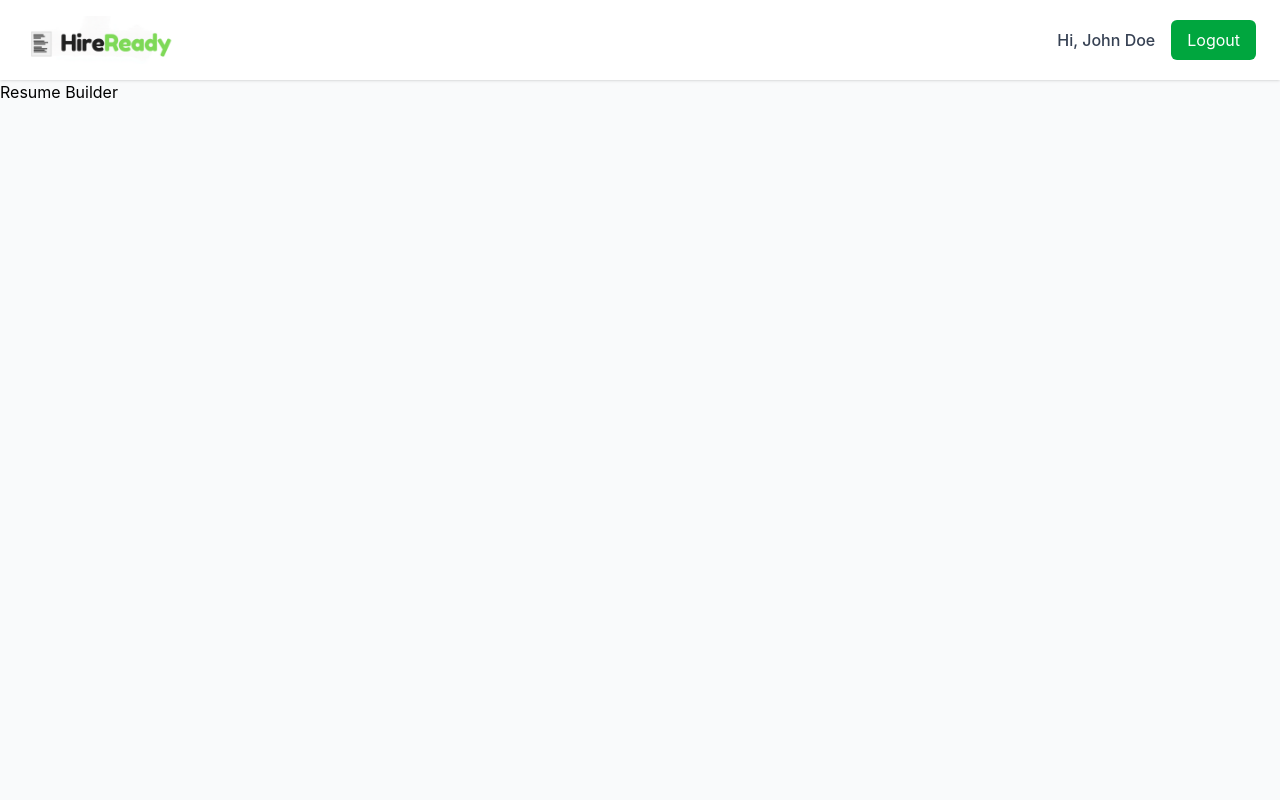
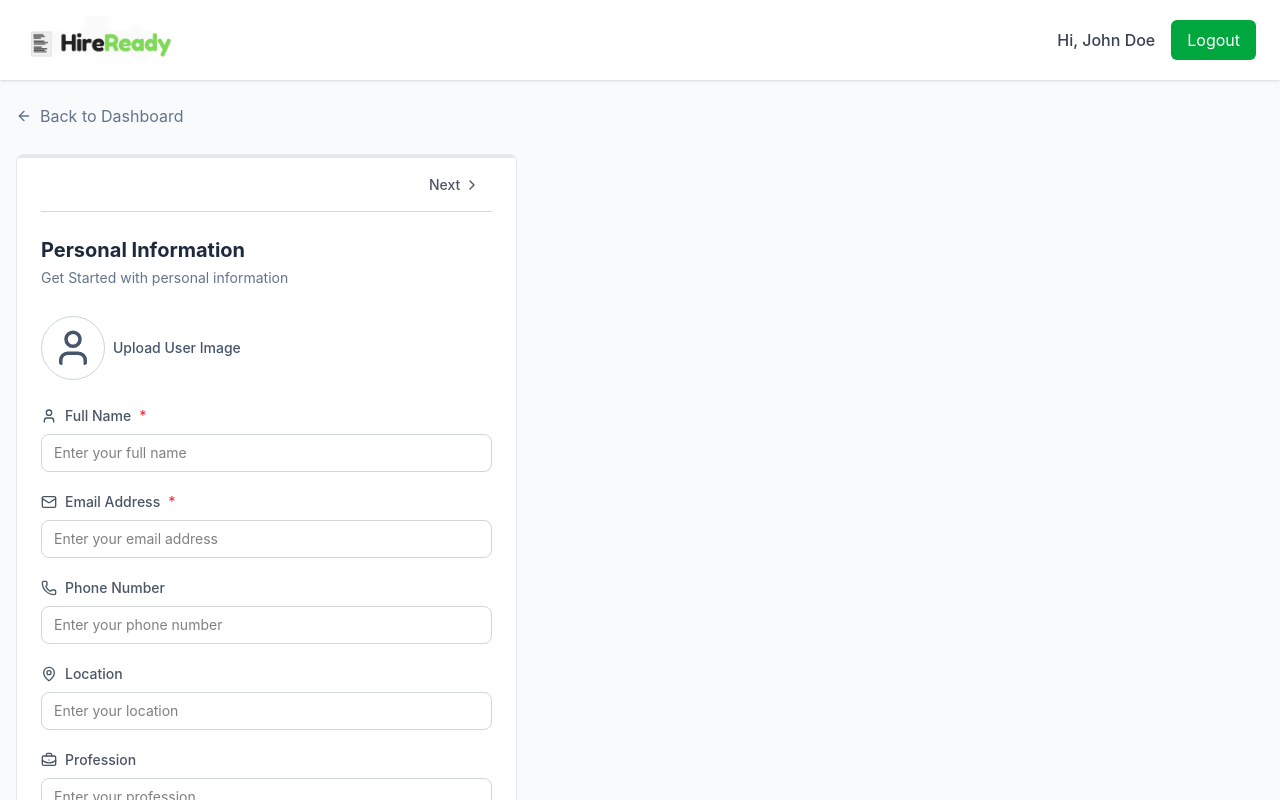
Before and after one commit to tanyaaazzz/HireReady, a React (Vite) app in the folder client/: page /app/builder/1 in a window 1280 px wide. Shown: the top 800 px of the page. Built offline with nearby package versions, Linux system fonts and the light colour scheme.

Commit message:
preview left

```diff
--- /dev/null
+++ b/client/src/components/PersonalInfoform.jsx
@@ -0,0 +1,181 @@
+import {
+  User,
+  Globe,
+  Mail,
+  Phone,
+  MapPin,
+  CircleUser,
+  BriefcaseBusinessIcon,
+} from 'lucide-react'
+import React, { useEffect, useState } from 'react'
+
+const PersonalInfoform = ({
+  data,
+  onChange,
+  removeBackground,
+  setRemoveBackground,
+}) => {
+
+  const [imagePreviewUrl, setImagePreviewUrl] = useState(null)
+
+  const handleChange = (field, value) => {
+    onChange({ ...data, [field]: value })
+  }
+
+  // Build/revoke object URL only when the image file actually changes,
+  // instead of calling URL.createObjectURL on every render (memory leak fix)
+  useEffect(() => {
+    if (data?.image && typeof data.image === 'object') {
+      const url = URL.createObjectURL(data.image)
+      setImagePreviewUrl(url)
+
+      return () => URL.revokeObjectURL(url)
+    } else {
+      setImagePreviewUrl(null)
+    }
+  }, [data?.image])
+
+  const fields = [
+    {
+      key: "full_name",
+      label: "Full Name",
+      icon: User,
+      type: "text",
+      required: true
+    },
+    {
+      key: "email",
+      label: "Email Address",
+      icon: Mail,
+      type: "email",
+      required: true
+    },
+    {
+      key: "phone",
+      label: "Phone Number",
+      icon: Phone,
+      type: "tel",
+    },
+    {
+      key: "location",
+      label: "Location",
+      icon: MapPin,
+      type: "text",
+    },
+    {
+      key: "profession",
+      label: "Profession",
+      icon: BriefcaseBusinessIcon,
+      type: "text",
+    },
+    {
+      key: "linkedin",
+      label: "LinkedIn Profile",
+      icon: CircleUser,
+      type: "url",
+    },
+    {
+      key: "website",
+      label: "Portfolio",
+      icon: Globe,
+      type: "url",
+    }
+  ]
+
+  return (
+    <div className='space-y-5'>
+      <div>
+        <h3 className='text-xl font-bold text-slate-800'>
+          Personal Information
+        </h3>
+        <p className='text-sm text-slate-500 mt-1'>
+          Get Started with personal information
+        </p>
+      </div>
+
+      <div className='flex items-center gap-4'>
+        <label className='cursor-pointer'>
+          {data?.image ? (
+            <img
+              src={
+                typeof data.image === 'string'
+                  ? data.image
+                  : imagePreviewUrl
+              }
+              alt='Profile'
+              className='w-16 h-16 rounded-full object-cover mt-2 ring ring-slate-300 hover:opacity-80 transition-all'
+            />
+          ) : (
+            <div className='inline-flex items-center gap-2 mt-2 text-slate-600 hover:text-slate-700 cursor-pointer'>
+              <User className='w-16 h-16 p-2.5 border border-slate-300 rounded-full' />
+              <span className='text-sm font-medium'>
+                Upload User Image
+              </span>
+            </div>
+          )}
+
+          <input
+            type='file'
+            accept='image/jpeg,image/png'
+            className='hidden'
+            onChange={(e) =>
+              handleChange('image', e.target.files[0])
+            }
+          />
+        </label>
+
+        {typeof data?.image === 'object' && data?.image && (
+          <div className='flex flex-col gap-2 pl-2 text-sm'>
+            <p className='font-medium text-slate-700'>
+              Remove Background
+            </p>
+
+            <label className='relative inline-flex items-center cursor-pointer'>
+              <input
+                type='checkbox'
+                className='sr-only peer'
+                onChange={() =>
+                  setRemoveBackground((prev) => !prev)
+                }
+                checked={removeBackground}
+              />
+
+              <div className='w-9 h-5 bg-slate-300 rounded-full peer-checked:bg-green-600 transition-colors duration-200'></div>
+
+              <span className='absolute left-1 top-1 w-3 h-3 bg-white rounded-full transition-transform duration-200 ease-in-out peer-checked:translate-x-4'></span>
+            </label>
+          </div>
+        )}
+      </div>
+
+      {fields.map((field) => {
+        const Icon = field.icon
+
+        return (
+          <div key={field.key} className='space-y-1 mt-5'>
+            <label className='flex items-center gap-2 text-sm font-medium text-gray-600'>
+              <Icon className='size-4' />
+              {field.label}
+              {field.required && (
+                <span className='text-red-500'>*</span>
+              )}
+            </label>
+
+            <input
+              type={field.type}
+              value={data[field.key] || ""}
+              onChange={(e) =>
+                handleChange(field.key, e.target.value)
+              }
+              className='mt-1 w-full px-3 py-2 border border-gray-300 rounded-lg focus:ring focus:ring-blue-500 outline-none transition-colors text-sm'
+              placeholder={`Enter your ${field.label.toLowerCase()}`}
+              required={field.required}
+            />
+          </div>
+        )
+      })}
+    </div>
+  )
+}
+
+export default PersonalInfoform
--- /dev/null
+++ b/client/src/components/ResumePreview.jsx
@@ -0,0 +1,9 @@
+import React from 'react'
+
+const ResumePreview = () => {
+  return (
+    <div>ResumePreview</div>
+  )
+}
+
+export default ResumePreview
--- a/client/src/pages/Resumebuilder.jsx
+++ b/client/src/pages/Resumebuilder.jsx
@@ -1,9 +1,138 @@
-import React from 'react'
+import React, { useEffect, useState } from 'react'
+import { Link, useParams } from 'react-router-dom'
+import { dummyResumeData } from '../assets/assets'
+import {
+  ArrowLeftIcon,
+  Briefcase,
+  ChevronLeft,
+  ChevronRight,
+  FileText,
+  FolderIcon,
+  GraduationCap,
+  Sparkles,
+  User
+} from 'lucide-react'
+import PersonalInfoform from '../components/PersonalInfoform'
 
 const Resumebuilder = () => {
+
+  const { resumeId } = useParams()
+
+  const [resumeData, setResumeData] = useState({
+    _id: '',
+    title: '',
+    personal_info: {},
+    professional_summary: "",
+    experience: [],
+    education: [],
+    projects: [],
+    skills: [],
+    template: "classic",
+    accent_color: "#3B82F6",
+    public: false,
+  })
+
+  const [activeSectionIndex, setActiveSectionIndex] = useState(0)
+  const [removeBackground, setRemoveBackground] = useState(false)
+
+  const sections = [
+    { id: "personal", name: "Personal Info", icon: User },
+    { id: "summary", name: "Summary", icon: FileText },
+    { id: "experience", name: "Experience", icon: Briefcase },
+    { id: "education", name: "Education", icon: GraduationCap },
+    { id: "projects", name: "Projects", icon: FolderIcon },
+    { id: "skills", name: "Skills", icon: Sparkles },
+  ]
+
+  const activeSection = sections[activeSectionIndex]
+
+  const loadExistingResume = async () => {
+    const resume = dummyResumeData.find(
+      resume => resume._id === resumeId
+    )
+
+    if (resume) {
+      setResumeData(resume)
+      document.title = resume.title
+    }
+  }
+
+  useEffect(() => {
+    loadExistingResume()
+  }, [])
+
   return (
     <div>
-        <h1>Resume Builder</h1>
+      <div className='max-w-7xl mx-auto px-4 py-6'>
+        <Link
+          to={'/app'}
+          className='inline-flex gap-2 items-center text-slate-500 hover:text-slate-700 transition-all'
+        >
+          <ArrowLeftIcon className='size-4' />
+          Back to Dashboard
+        </Link>
+      </div>
+
+      <div className='max-w-7xl mx-auto px-4 pb-8'>
+        <div className='grid lg:grid-cols-12 gap-8'>
+
+          {/* Left Panel-form */}
+          <div className='relative lg:col-span-5 rounded-lg overflow-hidden'>
+            <div className='bg-white rounded-lg shadow-sm border border-gray-200 p-6 pt-1'>
+
+              {/* progress bar */}
+              <hr className='absolute top-0 left-0 right-0 border-2 border-gray-200' />
+
+              <hr
+                className='absolute top-0 left-0 h-1 bg-linear-to-r from-green-500 to-green-600 border-none transition-all duration-2000'
+                style={{
+                  width: `${(activeSectionIndex * 100) / (sections.length - 1)}%`
+                }}
+              />
+              {/* Section Navigation*/}
+              <div className='flex justify-between items-center mb-6 border-b border-gray-300 py-1'>
+                <div></div>
+                <div className='flex items-center'>
+                  {activeSectionIndex!==0 && (<button onClick={()=>setActiveSectionIndex((prevIndex)=>Math.max(prevIndex-1,0))} className='flex items-center gap-1 p-3 rounded-lg text-sm font-medium text-gray-600 hover:bg-gray-50 transition-all ' disabled={activeSectionIndex===0}><ChevronLeft className='size-4'/></button>)
+                  }
+                  {activeSectionIndex !== sections.length - 1 && (
+  <button
+    onClick={() =>
+      setActiveSectionIndex((prevIndex) =>
+        Math.min(prevIndex + 1, sections.length - 1)
+      )
+    }
+    className={`flex items-center gap-1 p-3 rounded-lg text-sm font-medium text-gray-600 hover:bg-gray-50 transition-all ${
+      activeSectionIndex === sections.length - 1 ? "opacity-50" : ""
+    }`}
+    disabled={activeSectionIndex === sections.length - 1}
+  >
+    Next
+    <ChevronRight className="size-4" />
+  </button>
+)}
+                </div>
+              </div>
+              {/*Form content */}
+              <div className='space-y-6'>{activeSection.id==='personal' && (
+                <PersonalInfoform data={resumeData.personal_info} onChange={(data)=>setResumeData(prev=>({...prev,personal_info:data}))} removeBackground={removeBackground} setRemoveBackground={setRemoveBackground}/>
+              )}</div>
+
+            </div>
+          </div>
+
+          {/* Right Panel-preview */}
+          <div className='lg:col-span-7 max-lg:mt-6'>
+            <div>
+              {/*---button---*/}
+
+            </div>
+            {/*---resume preview---*/}
+
+          </div>
+
+        </div>
+      </div>
     </div>
   )
 }
```
